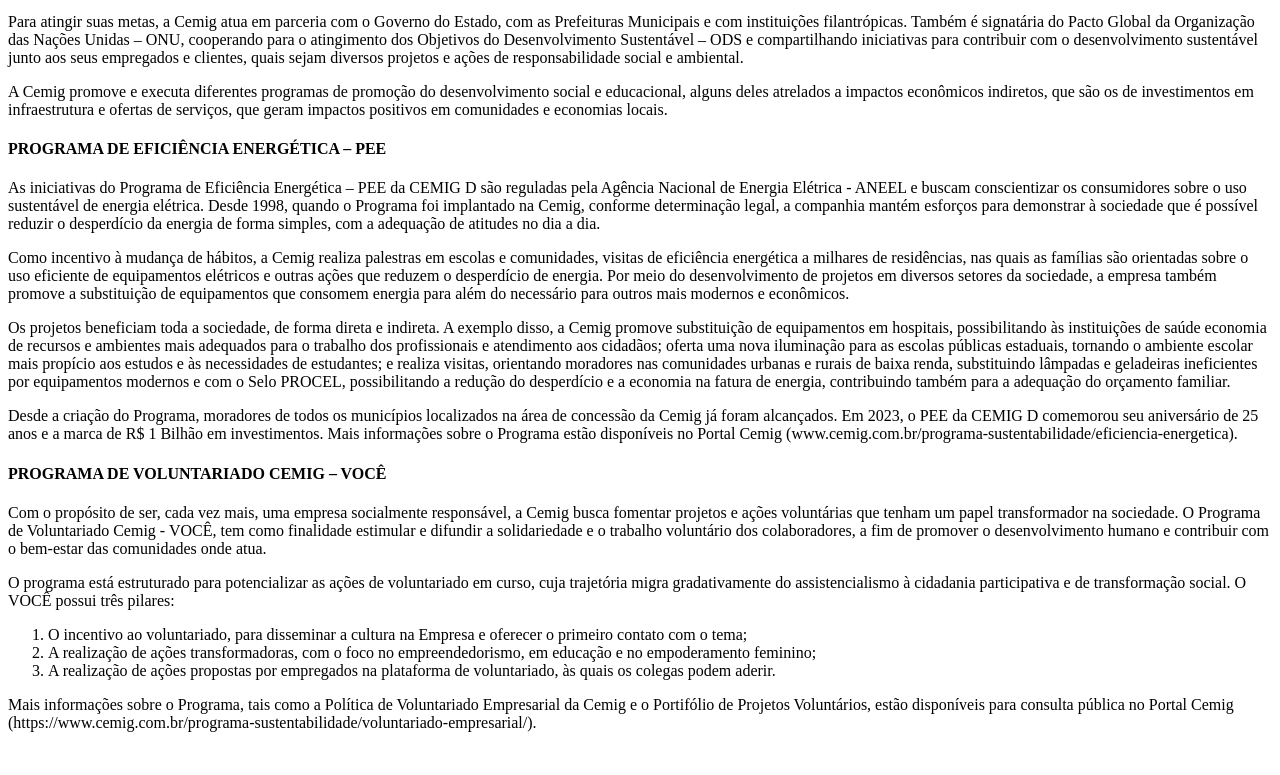
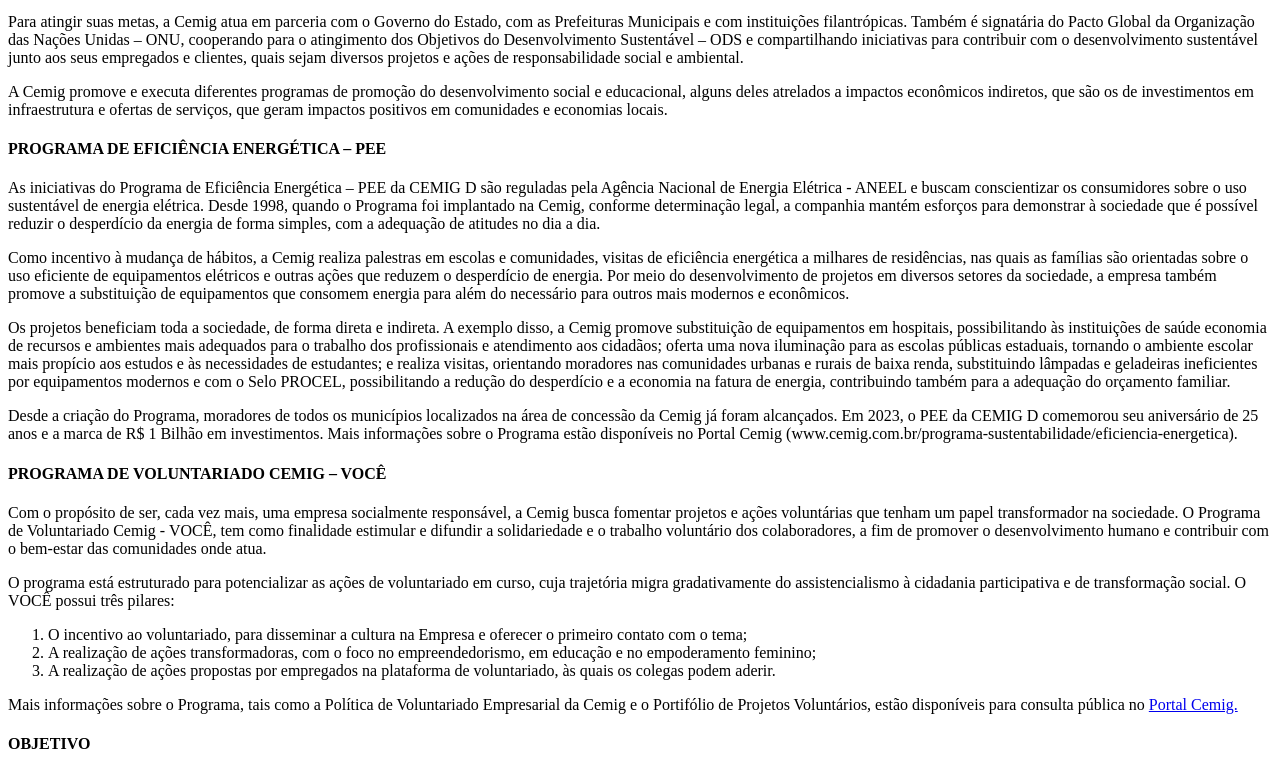
Before and after one commit to conectandoenergias/conectandoenergias.github.io, a plain HTML site: page index.html in a window 1280 px wide. Shown: the part 528-1303 px from the top of the page. Before the commit the page ends 1276 px from the top, so only its background shows below. Drawn offline with Linux system fonts and the light colour scheme.

Commit message:
Update index.html

```diff
--- a/index.html
+++ b/index.html
@@ -20,6 +20,7 @@
 <p>Com o propósito de ser, cada vez mais, uma empresa socialmente responsável, a Cemig busca fomentar projetos e ações voluntárias que tenham um papel transformador na sociedade. O Programa de Voluntariado Cemig - VOCÊ, tem como finalidade estimular e difundir a solidariedade e o trabalho voluntário dos colaboradores, a fim de promover o desenvolvimento humano e contribuir com o bem-estar das comunidades onde atua.</p>
 <p>O programa está estruturado para potencializar as ações de voluntariado em curso, cuja trajetória migra gradativamente do assistencialismo à cidadania participativa e de transformação social. O VOCÊ possui três pilares:</p>
 <ol><li>O incentivo ao voluntariado, para disseminar a cultura na Empresa e oferecer o primeiro contato com o tema;</li><li>A realização de ações transformadoras, com o foco no empreendedorismo, em educação e no empoderamento feminino;</li><li>A realização de ações propostas por empregados na plataforma de voluntariado, às quais os colegas podem aderir.</li></ol>
-<p>Mais informações sobre o Programa, tais como a Política de Voluntariado Empresarial da Cemig e o Portifólio de Projetos Voluntários, estão disponíveis para consulta pública no Portal Cemig (https://www.cemig.com.br/programa-sustentabilidade/voluntariado-empresarial/).</p>
+<p>Mais informações sobre o Programa, tais como a Política de Voluntariado Empresarial da Cemig e o Portifólio de Projetos Voluntários, estão disponíveis para consulta pública no <a href="https://www.cemig.com.br/programa-sustentabilidade/voluntariado-empresarial/">Portal Cemig.</a></p>
+<h4>OBJETIVO</h4>
 <body>
 <html>
```
